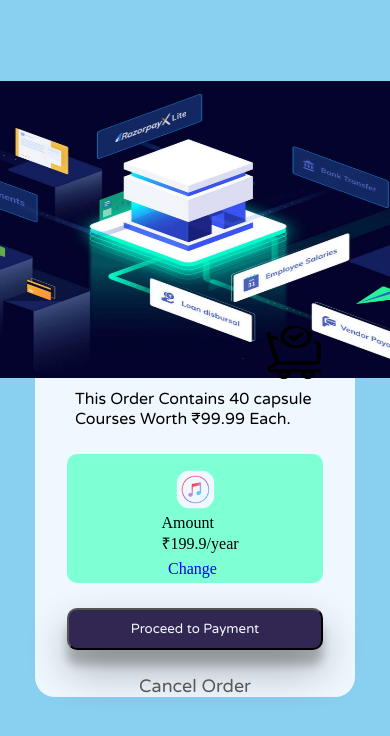
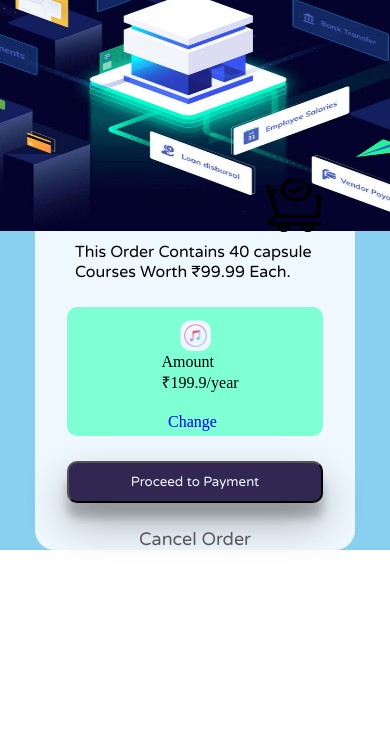
Before and after one commit to faizal2Hzee/Payment-card, a plain HTML site: page index.html in a window 390 px wide. Shown: the top 736 px of the page. Drawn offline with Linux system fonts and the light colour scheme; a web font is replaced by a local one.

Commit message:
Update styles.css
I make this payment card more responsive

```diff
--- a/styles.css
+++ b/styles.css
@@ -146,6 +146,14 @@ body::-webkit-scrollbar{
 
 }
 @media (max-width:450px){
+    .card img{
+     width: 100%;
+     height: 30%;
+    }
+    .container{
+        width: 100%;
+        height: 100%;
+    }
     .amountbox{
         height: 25%;
 
```
